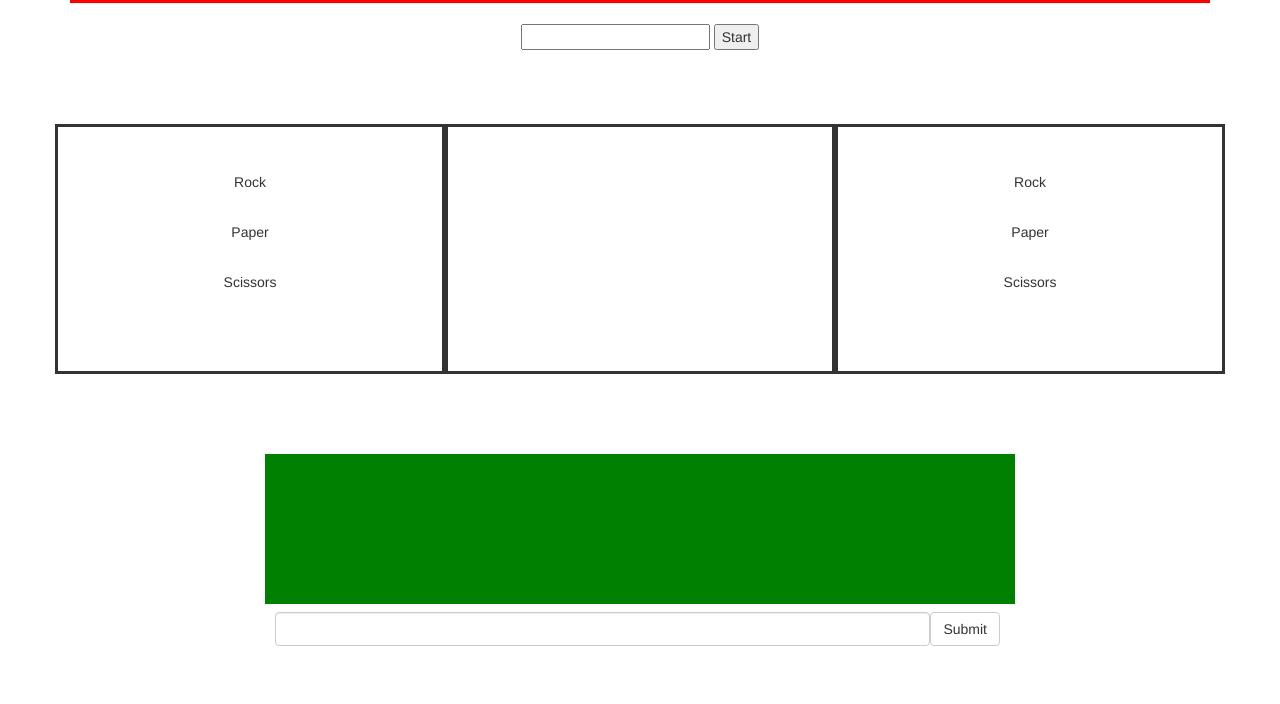
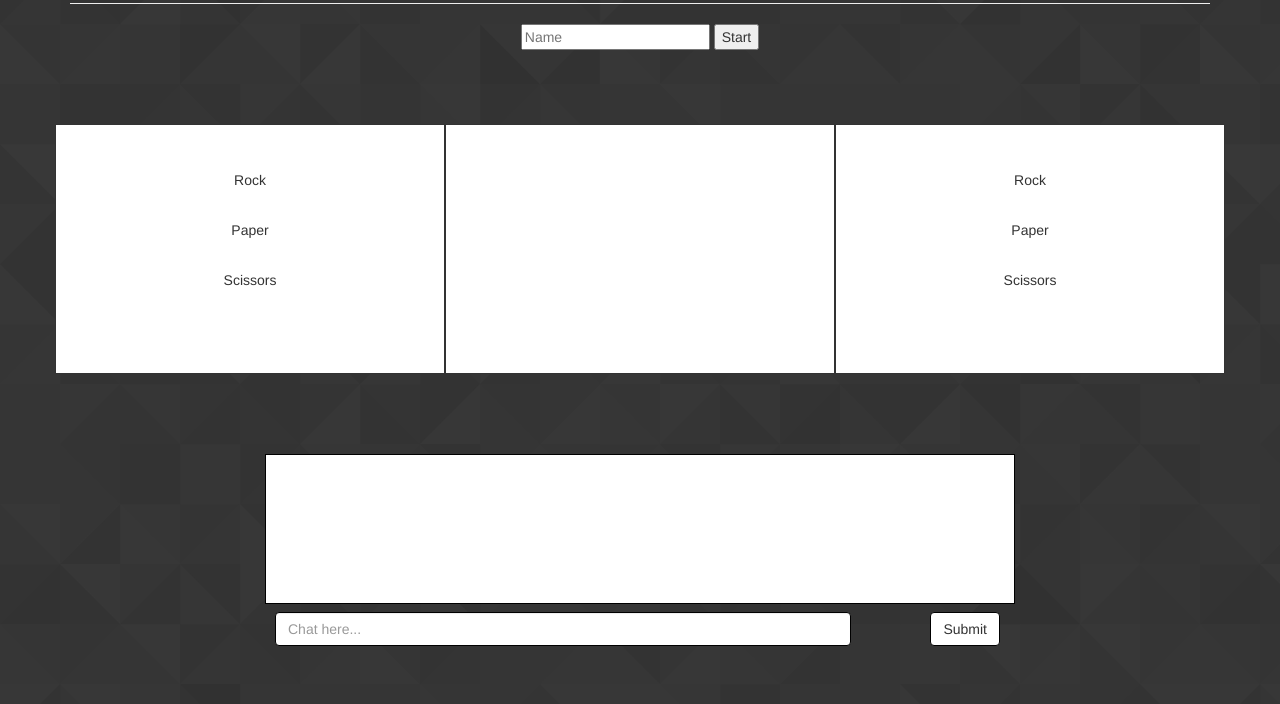
Before and after one commit to gcdwyer/RPS-Multiplayer, a plain HTML site: page index.html in a window 1280 px wide. Shown: the part 96-800 px from the top of the page. Drawn offline with nearby package versions, Linux system fonts and the light colour scheme; no server answers.

Commit message:
added css

```diff
--- a/assets/css/style.css
+++ b/assets/css/style.css
@@ -1,11 +1,12 @@
-/*body {
+body {
 	background-image: url("../images/background.png")
 }
-*/
+
 
 .page-header {
-	background-color: red;
+	/*background-color: red;*/
 	text-align: center;
+	color: white;
 }
 
 .row {
@@ -14,7 +15,10 @@
 
 .box {
 	border-style: solid;
-	height: 250px
+	border-width: 1px;
+	height: 250px;
+	background-color: white;
+	/*color: white;*/
 }
 
 .display {
@@ -32,20 +36,29 @@
 	width: 100%;
 	overflow: auto;
 	text-align: left;
-	background-color: green;
+	border-style: solid;
+	border-color: black;
+	border-width: 1px;
 }
 
 #textField {
-	width: 91%;
+	width: 80%;
 	float: left;
 	margin-left: -5px;
+	border-color: black;
 }
 
 #sendChat {
 	background-color: red;
+	border-color: black;
 }
 
 .btn-default {
 	float: right;
+	border-color: black;
 
 }
+
+#chatDisplay {
+	background-color: white;
+}
--- a/assets/javascript/game.js
+++ b/assets/javascript/game.js
@@ -68,17 +68,18 @@ $("#addButton").on("click", function(event) {
 		$("#nameStart").hide();
 	}
 
+	// clears the name field
+	$("#nameInput").val("");
+
+
+	// Chat Join Game ========================================================
+
 	console.log("playerName: " + playerName);
 
 	// add player to message when joining
-	var message = playerName + " has joined the chat!";
+	var joined = playerName + " has joined the chat!";
 
-	console.log("joined: " + message);
-
-	$("#chatDisplay").append(message + "<br>");
-
-	// clears the name field
-	$("#nameInput").val("");
+	$("#chatDisplay").append(joined + "<br>");
 
 })
 
@@ -88,11 +89,13 @@ $("#chatSend").on("click", function(event) {
 
 	event.preventDefault();
 
-	console.log("Send chat button pressed");
-
 	var message = $("#textField").val().trim();
 
 	console.log("message: " + message);
+
+	console.log("playerName: " + playerName);
+
+	$("#chatDisplay").append(playerName + ": " + message + "<br>");
 
 	$("#textField").val("");
 
--- a/index.html
+++ b/index.html
@@ -30,7 +30,7 @@
 			<div class="col-md-12">
 				<div class="display">
 					<div id="nameStart">
-						<input type="text" id="nameInput">
+						<input type="text" placeholder="Name" id="nameInput">
 						<input type="submit" id="addButton" value="Start">
 					</div>
 				</div>
@@ -138,7 +138,7 @@
 
 				<form class="navbar-form" id="sendChat">
 
-				    <input class="form-control" id="textField" type="text">
+				    <input class="form-control" id="textField" placeholder="Chat here..." type="text">
 
 				    <button type="submit" id="chatSend" class="btn btn-default">Submit</button>
 
```
